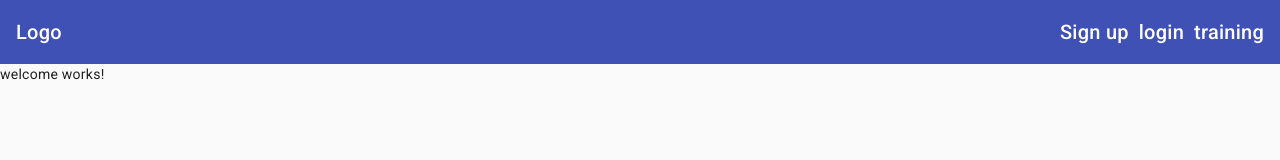
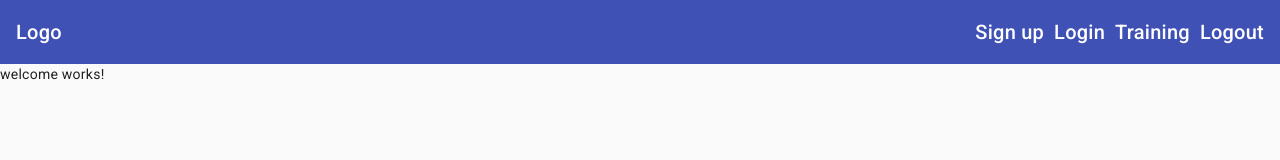
Before and after one commit to drgamss/angular_firebase, an Angular app: page / in a window 1280 px wide. Shown: the top 160 px of the page. Built offline with nearby package versions, Linux system fonts and the light colour scheme.

Commit message:
lesson 43

```diff
--- a/src/app/app.component.css
+++ b/src/app/app.component.css
@@ -16,3 +16,7 @@
     margin: 0;
     padding: 0;
 }
+.nav-caption {
+    display: inline-block;
+    padding-left: 6px;
+}
--- a/src/app/app.component.html
+++ b/src/app/app.component.html
@@ -1,5 +1,26 @@
 <mat-sidenav-container>
-  <mat-sidenav #sidenav role="navigation"> </mat-sidenav>
+  <mat-sidenav #sidenav role="navigation">
+    <mat-nav-list>
+      <a mat-list-item routerLink="/signup" (click)="sidenav.close()">
+        <mat-icon>face</mat-icon>
+        <span class="nav-caption">Signup</span>
+      </a>
+      <a mat-list-item routerLink="/login" (click)="sidenav.close()">
+        <mat-icon>input</mat-icon>
+        <span>Login</span>
+      </a>
+      <a mat-list-item routerLink="/training" (click)="sidenav.close()">
+        <mat-icon>fitness_center</mat-icon>
+        <span>Training</span>
+      </a>
+      <mat-list-item>
+        <button mat-icon-button (click)="sidenav.close()">
+          <mat-icon>eject</mat-icon>
+          <span>Logout</span>
+        </button>
+      </mat-list-item>
+    </mat-nav-list>
+  </mat-sidenav>
 
   <mat-sidenav-content>
     <mat-toolbar color="primary">
@@ -12,8 +33,9 @@
       <div fxFlex fxLayout fxLayoutAlign="flex-end" fxHide.xs>
         <ul fxLayout fxLayoutGap="10px" class="navigation-items">
           <li><a routerLink="/signup">Sign up</a></li>
-          <li><a routerLink="/login">login</a></li>
-          <li><a routerLink="/training">training</a></li>
+          <li><a routerLink="/login">Login</a></li>
+          <li><a routerLink="/training">Training</a></li>
+          <li><a>Logout</a></li>
         </ul>
       </div>
     </mat-toolbar>
```
Also changed, not shown: src/app/material.module.ts (+5 -2 lines).
